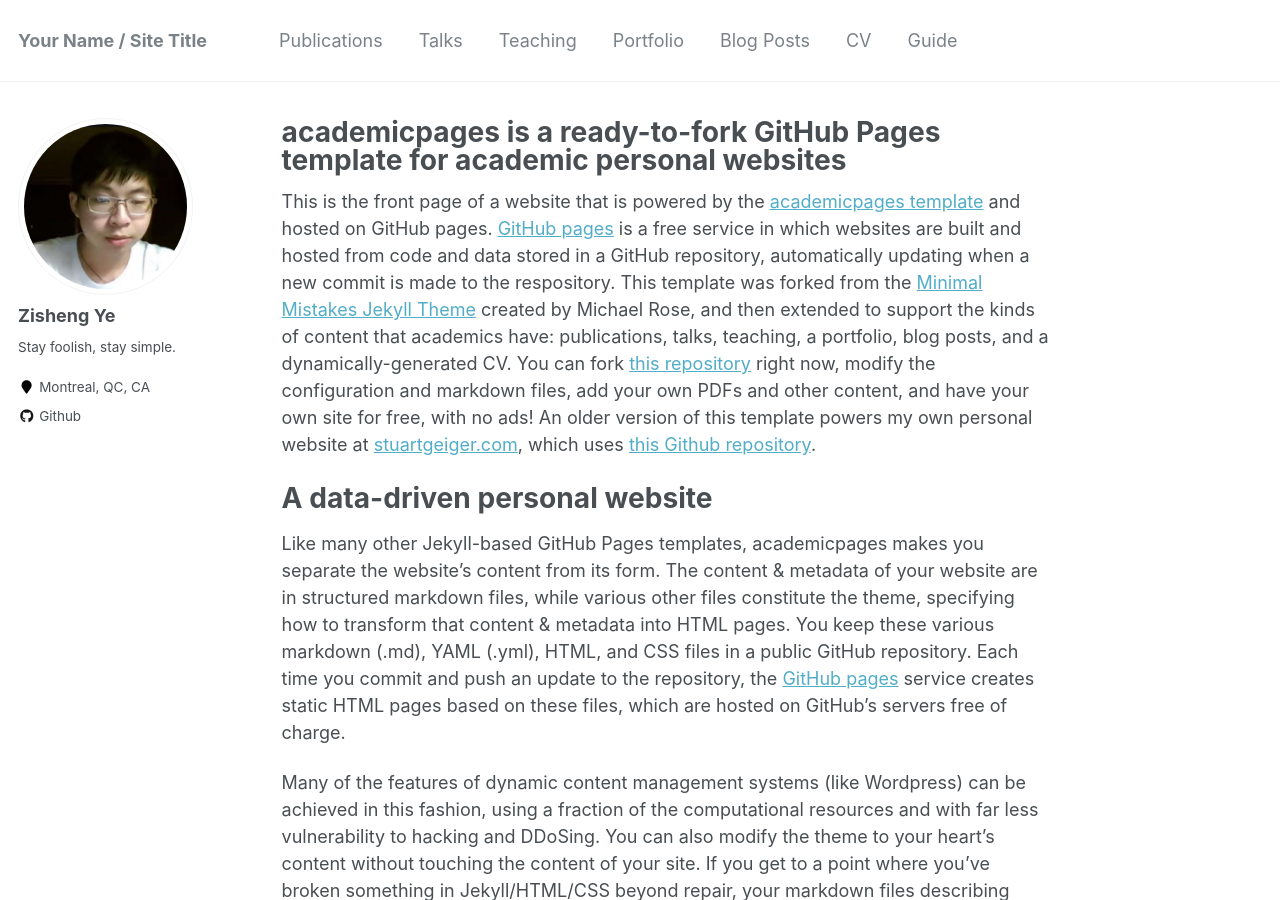
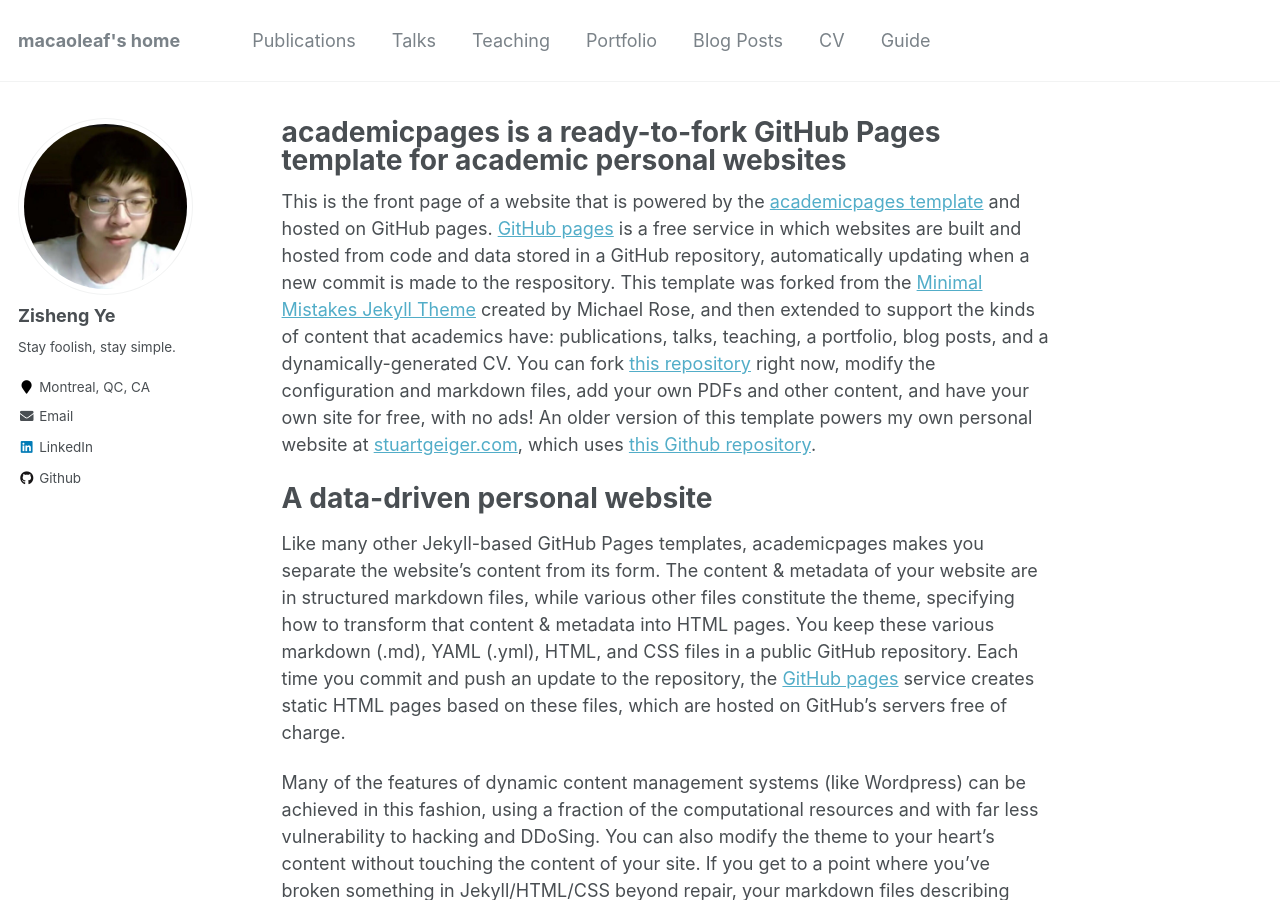
Before and after one commit to macaoleaf/macaoleaf.github.io, a Jekyll site: the page built from _pages/about.md, in a window 1280 px wide and 900 px high. Built offline with Jekyll 4.4.1, drawn with Linux system fonts in a browser that asks for light colours.

Commit message:
linkedin fixed, add more info

```diff
--- a/_config.yml
+++ b/_config.yml
@@ -7,7 +7,7 @@
 
 # Site Settings
 locale                   : "en-US"
-title                    : "Your Name / Site Title"
+title                    : "macaoleaf's home"
 title_separator          : "-"
 name                     : &name "Your Name"
 description              : &description "personal description"
@@ -82,12 +82,12 @@ analytics:
 author:
   name             : "Zisheng Ye"
   avatar           : "profile.png"
-  bio              : "Stay foolish, \nstay simple."
+  bio              : "Stay foolish,     stay simple."
   location         : "Montreal, QC, CA"
   employer         :
   pubmed           : #"https://www.ncbi.nlm.nih.gov/pubmed/?term=john+snow"
   googlescholar    : #"http://yourfullgooglescholarurl.com"
-  email            :
+  email            : "zisheng.ye@mail.mcgill.ca"
   researchgate     :  # example: "https://www.researchgate.net/profile/yourprofile"
   uri              :
   bitbucket        :
@@ -102,7 +102,7 @@ author:
   instagram        :
   impactstory      : #"https://profiles.impactstory.org/u/xxxx-xxxx-xxxx-xxxx"
   lastfm           :
-  linkedin         : #"zisheng-ye-a94b03118"
+  linkedin         : "zisheng-ye-a94b03118"
   orcid            : #"http://orcid.org/yourorcidurl"
   pinterest        :
   soundcloud       :
```
